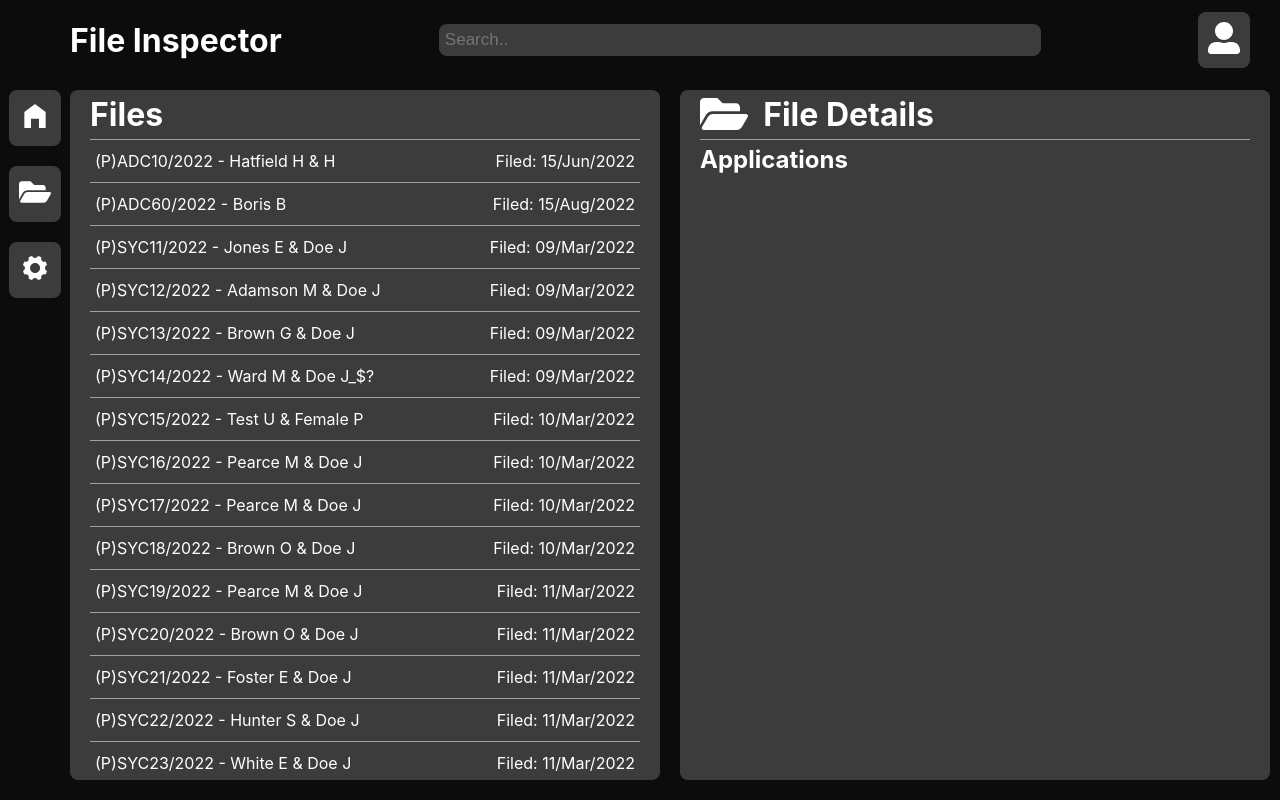
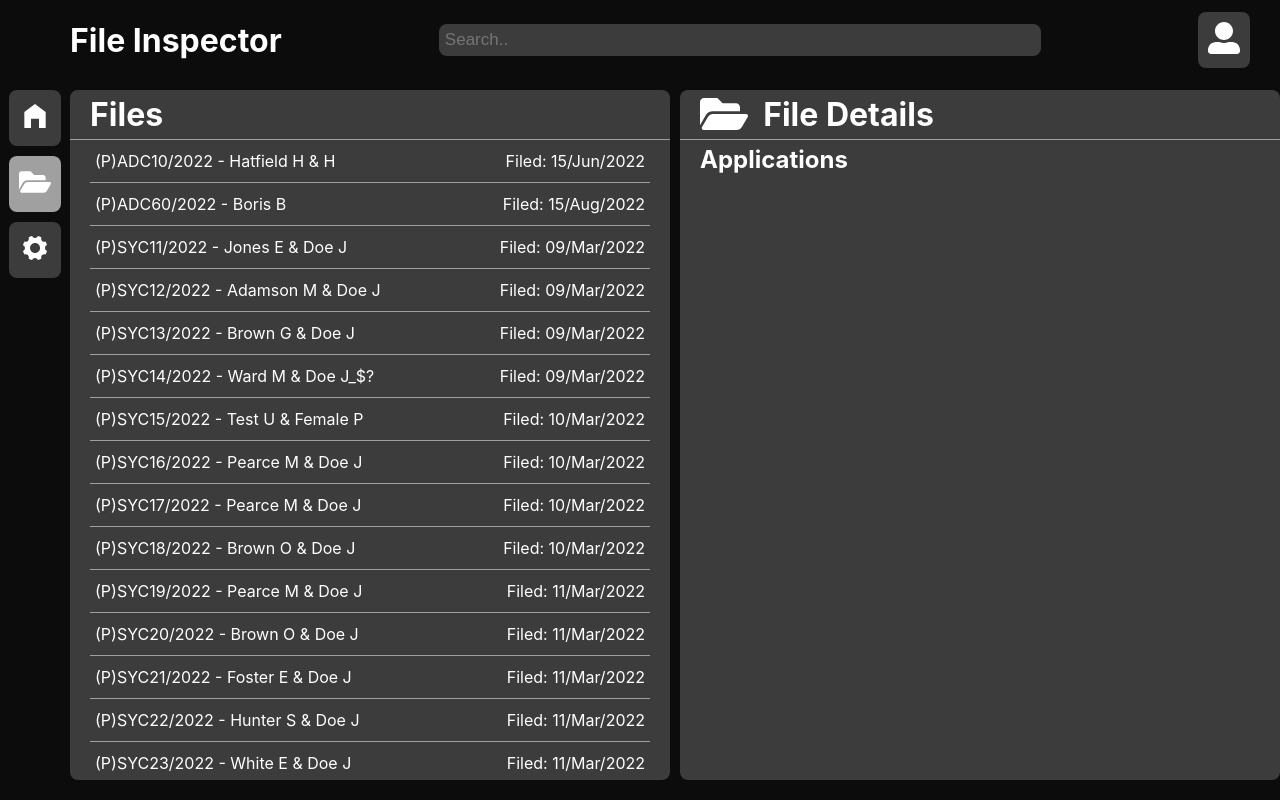
Before and after one commit to DansGoingCrazy/react-files, a React (Create React App) app: page / in a window 1280 px wide. Built offline with nearby package versions, Linux system fonts and the light colour scheme.

Commit message:
formatting complete

```diff
--- a/src/components/ContentColumn.jsx
+++ b/src/components/ContentColumn.jsx
@@ -9,7 +9,7 @@ const uniqueApps = [...map.values()]
 
 const ContentColumn = (props) => {
   return (
-    <div className='ContentColumn'>
+    <div className='Column'>
       <div className='Header'>
         <FaFolderOpen size='3em'/><h2>&nbsp; File Details</h2>
       </div>
--- a/src/components/ListColumn.jsx
+++ b/src/components/ListColumn.jsx
@@ -8,7 +8,7 @@ const uniqueFiles = [...map.values()]
 
 const ListColumn = (props) => {
   return (
-    <div className='ListColumn'>
+    <div className='Column'>
             <div className='Header'>
               <h2>Files</h2>
             </div>
--- a/src/components/SideNavBar.jsx
+++ b/src/components/SideNavBar.jsx
@@ -10,7 +10,7 @@ const SideNavBar = () => {
   <div id="Icon">
   <MdHomeFilled />
   </div>
-  <div id="Icon">
+  <div id="IconActive">
   <FaFolderOpen />
   </div>
   <div id="Icon">
--- a/src/styles/App.css
+++ b/src/styles/App.css
@@ -22,7 +22,7 @@ h2{
 h3{
   font-size: 1.5em;
   margin: 0;
-  padding: 5px 0;
+  padding: 5px 20px;
 }
 
 h4{
@@ -43,6 +43,7 @@ b{
 .FilesPage {
   display: grid;
   grid-template-columns: 60px 1fr 1fr;
+  gap: 10px;
 }
 
 .SideNavBar{
@@ -50,6 +51,7 @@ b{
   flex-direction: column;
   justify-content: start;
   align-items: center;
+  gap: 10px;
 
   width: 70px;
   height: 100%;
@@ -59,7 +61,12 @@ b{
   background-color: #3d3c3c;
   padding:10px;
   border-radius: 8px;
-  margin: 10px 0
+}
+
+#IconActive{
+  background-color: #a0a0a0;
+  padding:10px;
+  border-radius: 8px;
 }
 
 #Icon:link {
@@ -104,16 +111,17 @@ b{
   background-color: #a0a0a0;
 }
 
-.ListColumn {
+.Column {
 background-color: #3d3c3c;
 border-radius: 8px;
-padding: 0 20px;
-margin:10px;
+/* padding: 0 20px; */
+/* margin:10px; */
 }
 
 .files{
   max-height: var(--max-height);
   overflow: auto;
+  padding: 0 20px;
 }
 
 .file {
@@ -145,7 +153,7 @@ margin:10px;
 .Col2{
   min-width: 140px;
   padding:0;
-  margin:0 0 0 10px;
+  /* margin:0 0 0 10px; */
 }
 
 ul{
@@ -153,19 +161,14 @@ ul{
   margin: 0;
 }
 
-.ContentColumn {
-  background-color: #3d3c3c;
-  border-radius: 8px;
-  padding: 0 20px;
-  margin:10px;
-}
-
 .Header{
   display:flex;
+  padding: 0 20px;
   border-bottom: solid .5px #a0a0a0;
 }
 
 .Applications{
+  padding: 0 20px;
   max-height: var(--max-height);
   overflow: auto;
 }
```
